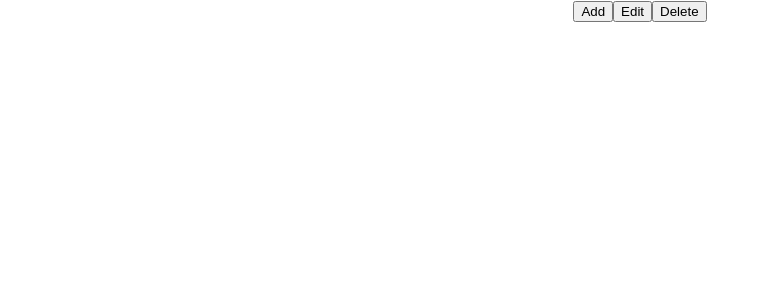
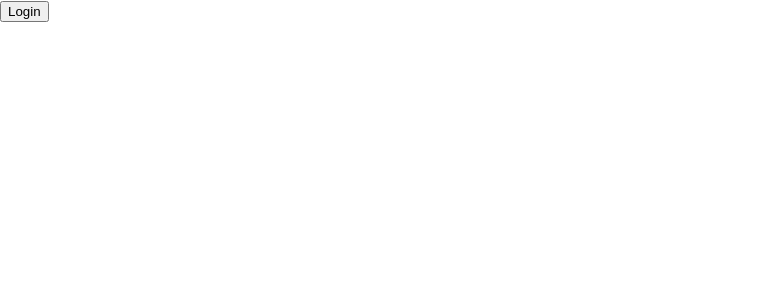
Before and after one commit to phamvietduc0411/ReactJS, a React (Create React App) app in the folder Setup-Project-ReactJS/my-first-project-react/: page / in a window 1280 px wide. Shown: the top 300 px of the page, without its empty margins (0-770 px from the left). Built offline with nearby package versions, Linux system fonts and the light colour scheme.

Commit message:
render có điều kiện

```diff
--- a/Setup-Project-ReactJS/my-first-project-react/src/App.js
+++ b/Setup-Project-ReactJS/my-first-project-react/src/App.js
@@ -1,12 +1,15 @@
 import './App.css'
 import HandleEvent from './HandleEventButton'
+import LoginControl from './LoginControl'
 
 function App() {
   //const [visible, setVisible] = useState(true)
   return (
-    <div className='App'>
-      <HandleEvent></HandleEvent>
-    </div>
+    // <div className='App'>
+    //   <HandleEvent></HandleEvent>
+    // </div>
+
+    <LoginControl isLog={false} />
   )
 }
 
--- a/Setup-Project-ReactJS/my-first-project-react/src/LoginControl.jsx
+++ b/Setup-Project-ReactJS/my-first-project-react/src/LoginControl.jsx
@@ -1,45 +1,57 @@
 import React from 'react'
 
 class LoginButton extends React.Component {
+  //   handleLogin = () => {
+  //     console.log('Loginnnn')
+  //   }
+
   render() {
     return (
-      <div>
-        <button onClick={this.props.onClick}>Login button </button>
+      <button className='login-btn' onClick={this.props.onClick}>
+        Login
+      </button>
+    )
+  }
+}
+
+class LogoutButton extends React.Component {
+  //   handleLogout = () => {
+  //     console.log('Logout')
+  //   }
+
+  render() {
+    return (
+      <button className='logout-btn' onClick={this.props.onClick}>
+        Logout
+      </button>
+    )
+  }
+}
+
+class LoginControl extends React.Component {
+  constructor(props) {
+    super(props)
+    this.state = { isLog: false }
+  }
+
+  isLogin = () => {
+    this.setState({ isLog: false })
+  }
+
+  isLogout = () => {
+    this.setState({ isLog: true })
+  }
+  render() {
+    // const { isLog } = this.props
+    const { isLog } = this.state
+    console.log(this.state)
+
+    return (
+      <div className='login-control'>
+        {!isLog ? <LoginButton onClick={this.isLogout} /> : <LogoutButton onClick={this.isLogin} />}
       </div>
     )
   }
 }
 
-class LogOut extends React.Component {
-  render() {
-    return (
-      <div>
-        <button onClick={this.props.onClick}>Logout button </button>
-      </div>
-    )
-  }
-}
-
-class LoginCotrol extends React.Component {
-  constructor(props) {
-    super(props)
-
-    this.state = { isLoggedIn: false }
-  }
-
-  handleLogin = () => {
-    this.setState({ isLoggedIn: false })
-  }
-
-  handleLogout = () => {
-    this.setState({ isLoggedIn: true })
-  }
-
-  render() {
-    const { isLoggedIn } = this.state
-
-    return <div>{isLoggedIn ? <LoginButton onClick={this.handleLogin} /> : <LogOut onClick={this.handleLogout} />}</div>
-  }
-}
-
-export default LoginCotrol
+export default LoginControl
```
